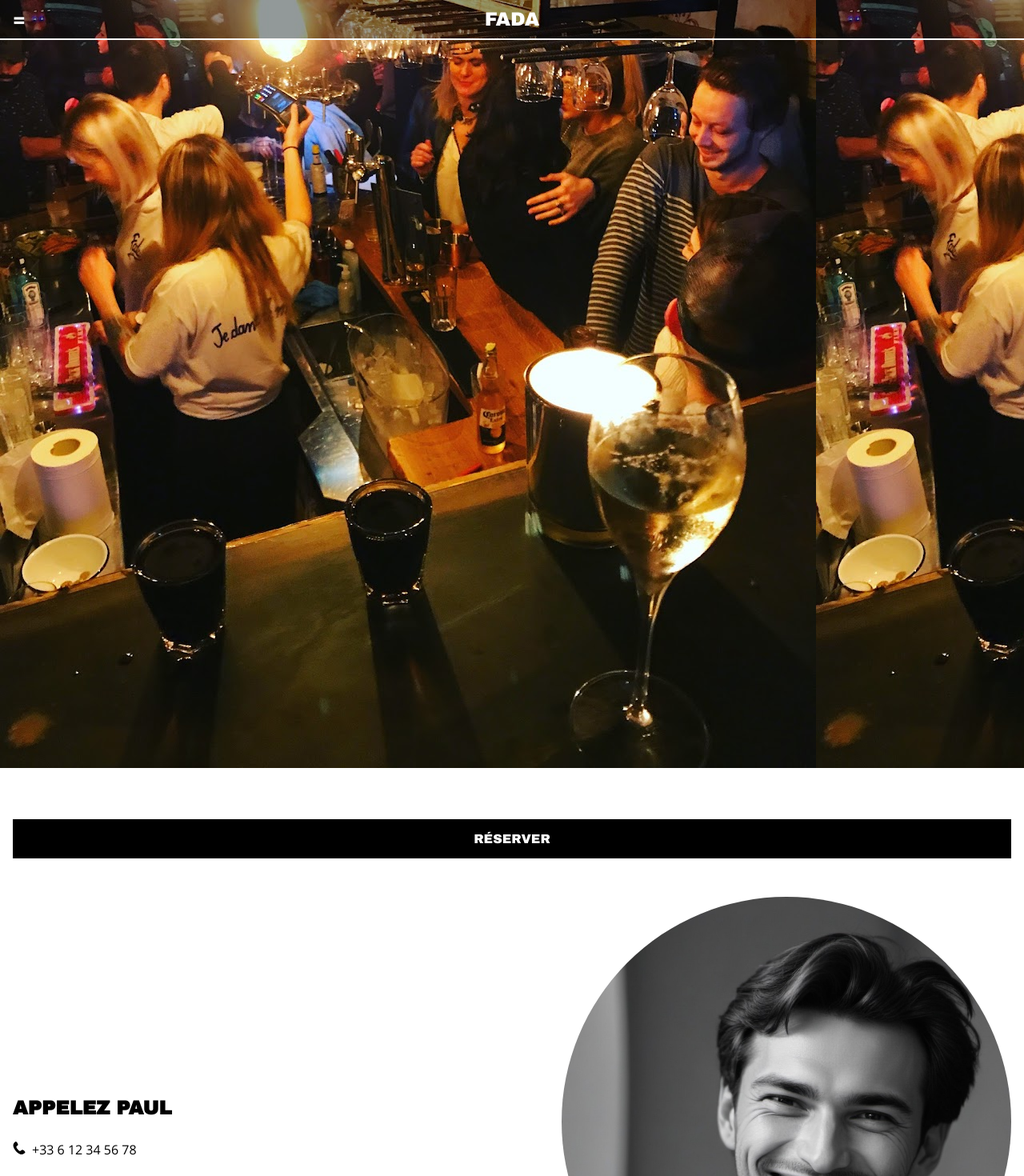
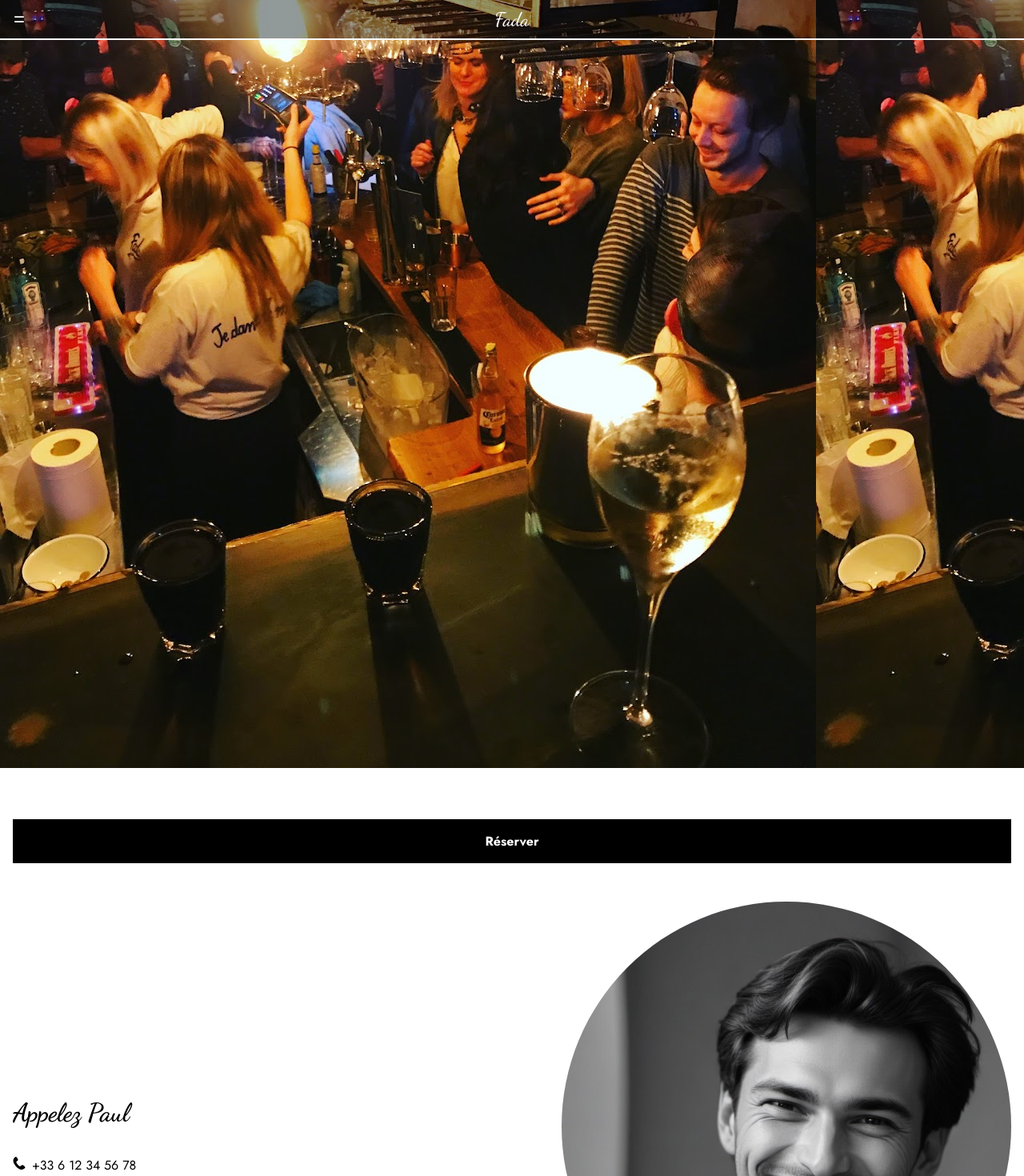
Before and after one commit to Le-Fada-bar/Le-Fada-bar.github.io, a Vue app: page /book in a window 1280 px wide. Shown: the top 1470 px of the page at 80% size. Built offline with nearby package versions, Linux system fonts and the light colour scheme.

Commit message:
Change fonts

```diff
--- a/src/App.vue
+++ b/src/App.vue
@@ -69,10 +69,10 @@ export default {
 <template>
   <header
     :style="'height: ' + menu_height + '; background-color: ' + menu_background_color + '; color: ' + menu_color + ';'">
-    <div class="burger-div"><button @click="toggle" class="burger-menu">{{ menu_inside }}</button></div>
+    <div class="burger-div bold"><button @click="toggle" class="burger-menu">{{ menu_inside }}</button></div>
     <nav>
-      <div>
-        <RouterLink to="/" @click="close">FADA</RouterLink>
+      <div class="bold">
+        <RouterLink to="/" @click="close">Fada</RouterLink>
       </div>
       <div>
         <RouterLink v-if="toggled" @click="close" to="/book">Réserver</RouterLink>
@@ -123,7 +123,7 @@ nav>div {
   align-items: center;
   justify-content: center;
   height: 2em;
-  font-family: "Archivo Black", sans-serif;
+  font-weight: 500;
   font-size: 1.5em;
 }
 
--- a/src/assets/main.css
+++ b/src/assets/main.css
@@ -1,9 +1,11 @@
 @import './base.css';
-@import url('https://fonts.googleapis.com/css2?family=Archivo+Black&display=swap');
-@import url('https://fonts.googleapis.com/css2?family=Archivo+Black&family=Open+Sans:ital,wght@0,300..800;1,300..800&display=swap');
+@import url('https://fonts.googleapis.com/css2?family=Dancing+Script:wght@400..700&display=swap');
+@import url('https://fonts.googleapis.com/css2?family=Dancing+Script:wght@400..700&family=Jost:ital,wght@0,100..900;1,100..900&display=swap');
 
 #app {
   font-family: "Open Sans", sans-serif;
+  font-family: "Jost", sans-serif;
+
 }
 
 a {
@@ -14,7 +16,11 @@ a {
 }
 
 h2, .bold {
-  font-family: "Archivo Black", sans-serif;
+  font-family: "Dancing Script", cursive;
+}
+
+h2 {
+  font-size: 2em;
 }
 
 table {
--- a/src/components/Contact.vue
+++ b/src/components/Contact.vue
@@ -9,7 +9,7 @@ export default {
 <template>
   <div class="contact">
     <div>
-      <h2>APPELEZ PAUL</h2>
+      <h2>Appelez Paul</h2>
       <LogoLink address="telto:+33612345678" logo="phone" :is_white="false">+33 6 12 34 56 78</LogoLink>
     </div>
     <div class="round-picture">
--- a/src/views/BookView.vue
+++ b/src/views/BookView.vue
@@ -9,7 +9,7 @@ export default {
 <template>
   <div class="button-picture"></div>
   <main>
-    <a href="#"><button class="book-button bold">RÉSERVER</button></a>
+    <a href="#"><button class="book-button">Réserver</button></a>
     <Contact></Contact>
   </main>
 </template>
@@ -19,6 +19,7 @@ export default {
   background-color: var(--theme-black);
   color: var(--theme-white);
   width: 100%;
+  font-weight: 700;
   padding: var(--theme-small-spacing);
   margin-bottom: var(--theme-spacing);
 }
--- a/src/views/ContactView.vue
+++ b/src/views/ContactView.vue
@@ -10,7 +10,7 @@ export default {
 <template>
   <main>
     <PictureText picture="barmen.jpg">
-      <h2>NOUS CONTACTER</h2>
+      <h2>Nous contacter</h2>
       <LogoLink address="telto:+33612345678" logo="phone">+33 6 12 34 56 78
       </LogoLink>
       <LogoLink address="https://maps.app.goo.gl/eBKBerbVwWXnuEybA" logo="maps">64 Rue Jean-Jacques Rousseau</LogoLink>
--- a/src/views/HomeView.vue
+++ b/src/views/HomeView.vue
@@ -26,12 +26,11 @@ export default {
   </div>
   <main id="main">
     <PictureText>
-      <h2>CAVE À COPAIN </h2>
-      <h2> BAR À MANGER </h2>
+      <h2>Cave à copain <br> Bar à manger</h2>
       <p>This is a long text</p>
     </PictureText>
     <PictureText :is_left="false">
-      <h2>CONCEPT</h2>
+      <h2>Concept</h2>
       <p>This is a long text</p>
       <p>This is a long text</p>
     </PictureText>
--- a/src/views/InformationView.vue
+++ b/src/views/InformationView.vue
@@ -10,7 +10,7 @@ export default {
 <template>
   <main>
     <PictureText>
-      <h2>HORAIRES</h2>
+      <h2>Horaires</h2>
       <table>
         <tbody>
           <tr>
@@ -45,7 +45,7 @@ export default {
       </table>
     </PictureText>
     <PictureText :maps="true" :is_left="false">
-      <h2>OÙ NOUS TROUVER</h2>
+      <h2>Où nous trouver</h2>
       <LogoLink address="https://maps.app.goo.gl/eBKBerbVwWXnuEybA" logo="maps">64 Rue Jean-Jacques Rousseau</LogoLink>
       <LogoLink address="https://maps.app.goo.gl/eBKBerbVwWXnuEybA" logo="maps" :is_white="false">75001, Paris
       </LogoLink>
--- a/src/views/MenuView.vue
+++ b/src/views/MenuView.vue
@@ -9,7 +9,7 @@ export default {
 <template>
   <main>
     <PictureText>
-      <h2>BIÈRES</h2>
+      <h2>Bières</h2>
       <table>
         <thead>
           <th></th>
@@ -24,7 +24,7 @@ export default {
       </table>
     </PictureText>
     <PictureText :is_left="false">
-      <h2>BIÈRES</h2>
+      <h2>Bières</h2>
       <table>
         <thead>
           <th></th>
```
